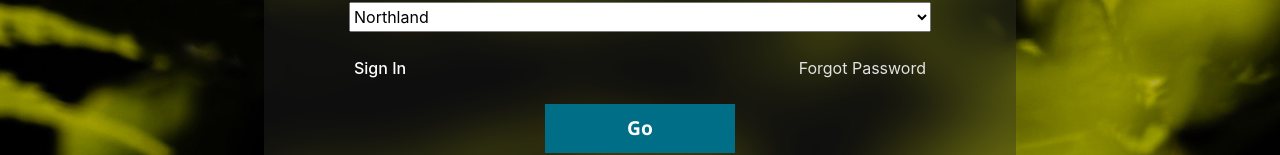
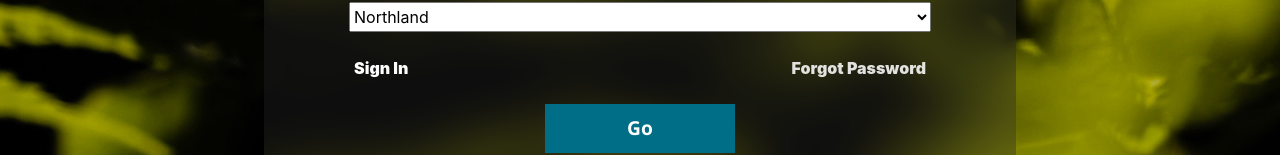
Before and after one commit to Group-1-formative-3-2/happy-kiwi-frontend, a Vue app in the folder happy-kiwi/: page /signup in a window 1280 px wide. Shown: the part 753-908 px from the top of the page. Built offline with nearby package versions, Linux system fonts and the light colour scheme; no server answers.

Commit message:
Font weight inconsistencies changed

```diff
--- a/happy-kiwi/src/components/SignUpPage.vue
+++ b/happy-kiwi/src/components/SignUpPage.vue
@@ -52,7 +52,7 @@
           placeholder='confirm password'
           v-model='confirmPassword'
         />
-        <span class='notes'>{{ passwordMatch }}</span>
+        <span class='notes '>{{ passwordMatch }}</span>
 
         <br />
         <label for='region' class='title'>Region:</label>
@@ -77,8 +77,8 @@
         </select>
         <br />
         <div class='spaceContainer'>
-          <router-link to='/login'>Sign In</router-link>
-          <span class='note'>Forgot Password</span>
+          <router-link to='/login' class="signUpLink">Sign In</router-link>
+          <span class='passwordLink'>Forgot Password</span>
         </div>
         <br />
 
```
